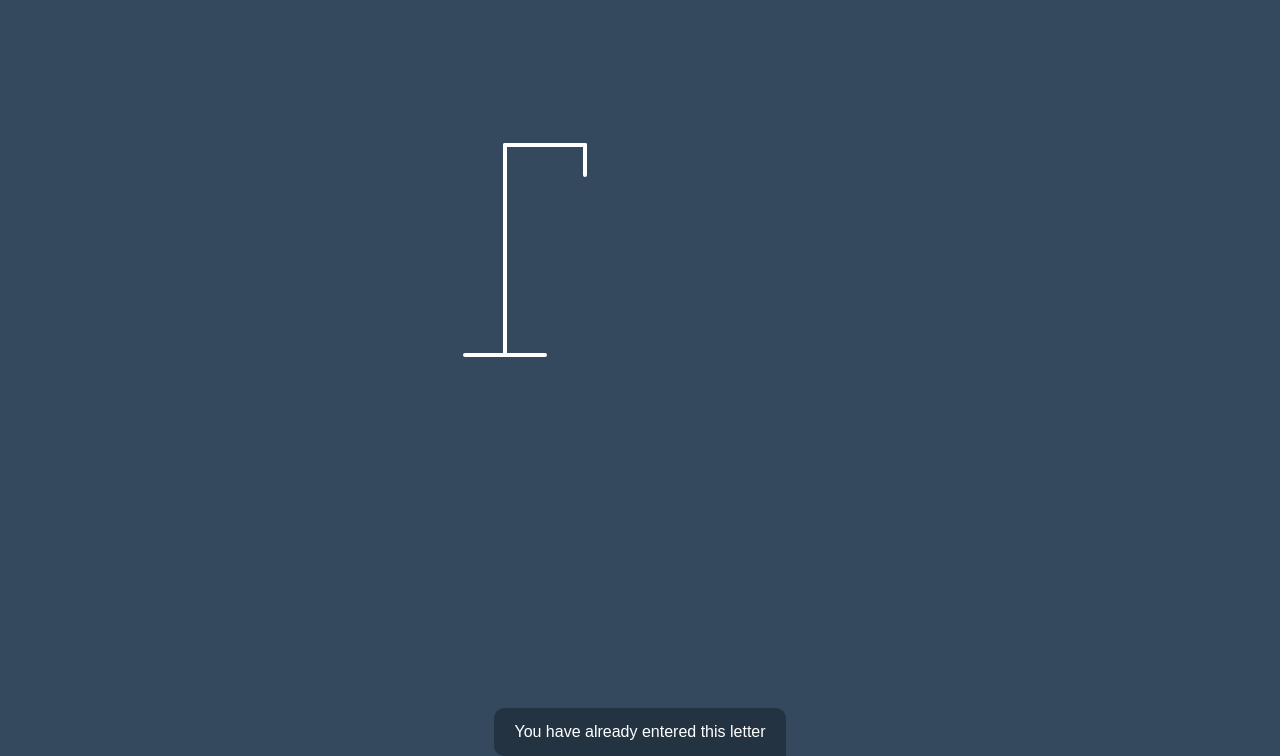
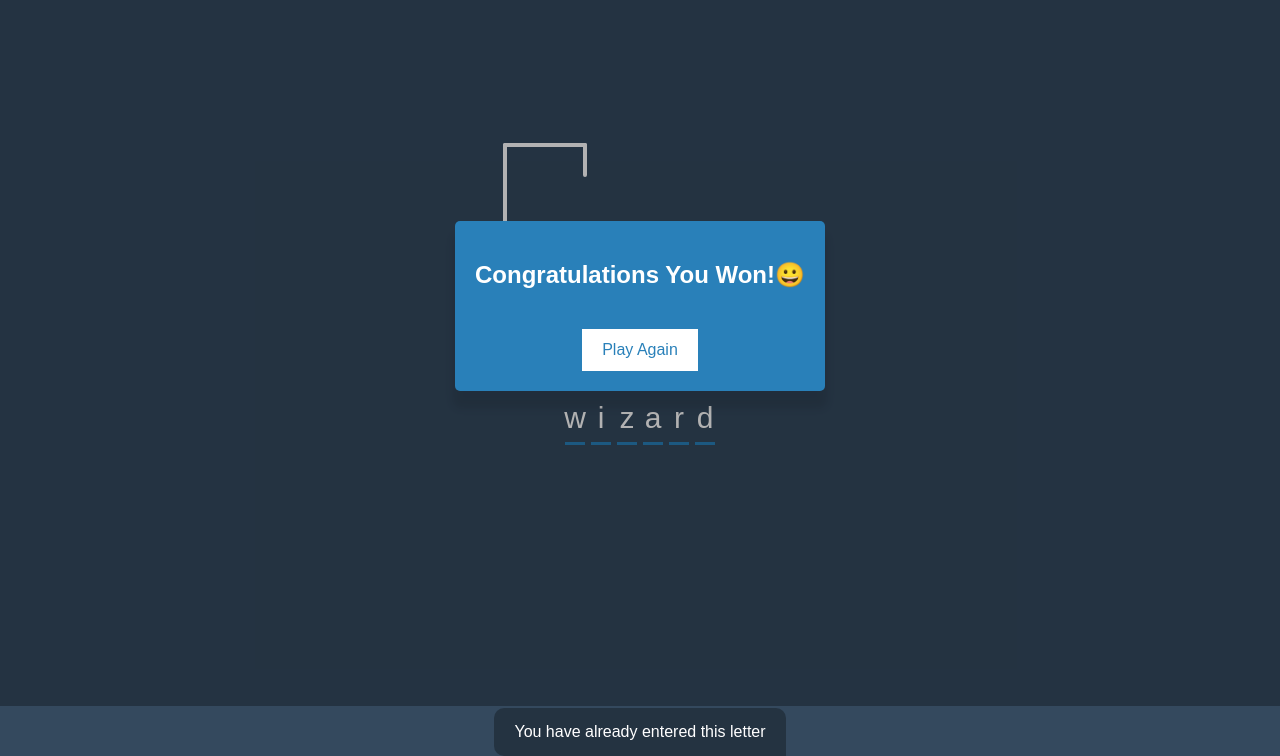
Before and after one commit to GabeValdivia/hangman, a plain HTML site: page index.html in a window 1280 px wide. Shown: the part 94-850 px from the top of the page. Drawn offline with Linux system fonts and the light colour scheme.

Commit message:
Add JS for words function

```diff
--- a/index.html
+++ b/index.html
@@ -40,7 +40,7 @@
 	</div>
 
 	<!-- Container for final messages -->
-	<div class="popup-container" id="pop-up-container">
+	<div class="popup-container" id="popup-container">
 		<div class="popup">
 			<h2 id="final-message"></h2>
 			<button id="play-button">Play Again</button>
--- a/script.js
+++ b/script.js
@@ -0,0 +1,39 @@
+const wordEl = document.getElementById('word');
+const wrongLettersEl = document.getElementById('wrong-letters');
+const playAgainBtnEl = document.getElementById('play-again');
+const popup = document.getElementById('popup-container');
+const notification = document.getElementById('notification-container');
+const finalMessage = document.getElementById('final-message');
+
+const figureParts = document.querySelectorAll('figure-part');
+
+const words = ['application','programming','interface', 'wizard'];
+
+let selectedWord = words[Math.floor(Math.random() * words.length)];
+
+const correctLetters = ['w','i','z','a','r','d'];
+const wrongLetters = [];
+
+// Show hidden word
+function displayWord() {
+	wordEl.innerHTML = `
+		${selectedWord
+			.split('')
+			.map(
+				letter => `
+				<span class="letter">
+					${correctLetters.includes(letter) ? letter : ''}
+				</span>
+			`)
+			.join('')}
+		`;
+	const innerWord = wordEl.innerText.replace(/\n/g, '');
+
+
+	if(innerWord === selectedWord){
+		finalMessage.innerText = 'Congratulations You Won!😀';
+		popup.style.display = 'flex';
+	}
+}
+
+displayWord();
```
